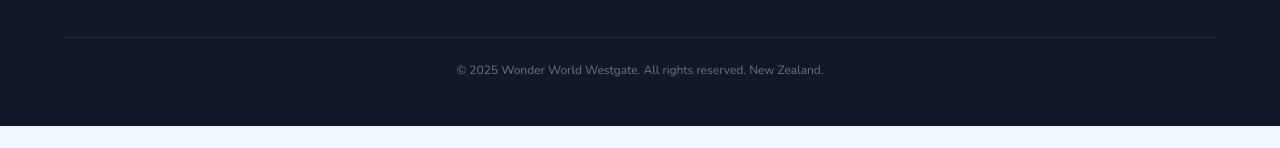
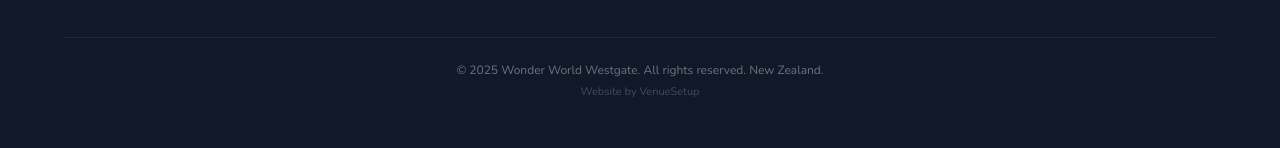
Before and after one commit to FalconIN/wonderworld, a website: page contact.html in a window 1280 px wide. Shown: the part 2101-2249 px from the top of the page. Before the commit the page ends 2227 px from the top, so only its background shows below. Drawn offline with nearby package versions, Linux system fonts and the light colour scheme; no server answers.

Commit message:
Footer: small 'Website by VenueSetup' credit link
Co-Authored-By: Claude Opus 5.5 <noreply@anthropic.com>

```diff
--- a/contact.html
+++ b/contact.html
@@ -173,6 +173,7 @@
   </div>
   <div class="max-w-6xl mx-auto px-5 mt-10 pt-6 border-t border-gray-800 text-gray-500 text-xs text-center">
     © 2025 Wonder World Westgate. All rights reserved. New Zealand.
+    <div style="margin-top:6px;font-size:11px;opacity:.55"><a href="https://venuesetup.co.nz/?ref=wonderworld" target="_blank" rel="noopener" style="color:inherit;text-decoration:none">Website by VenueSetup</a></div>
   </div>
 </footer>
 
```
Also changed, not shown: faq.html (+1 -0 lines), gallery.html (+1 -0 lines), hours.html (+1 -0 lines), index.html (+1 -0 lines), menu.html (+1 -0 lines), prices.html (+1 -0 lines), privacy.html (+1 -0 lines), rooms.html (+1 -0 lines), rules.html (+1 -0 lines).
